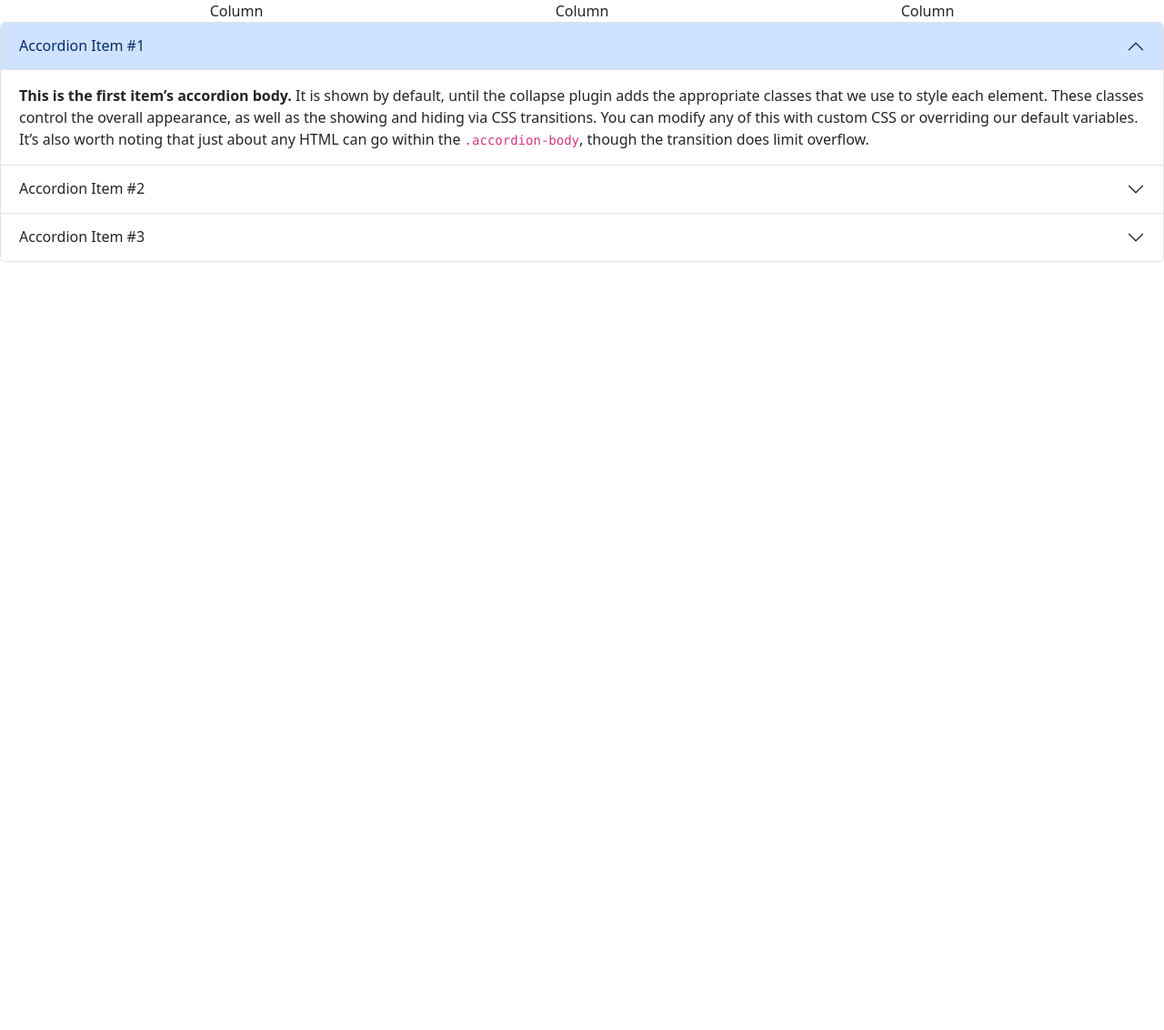
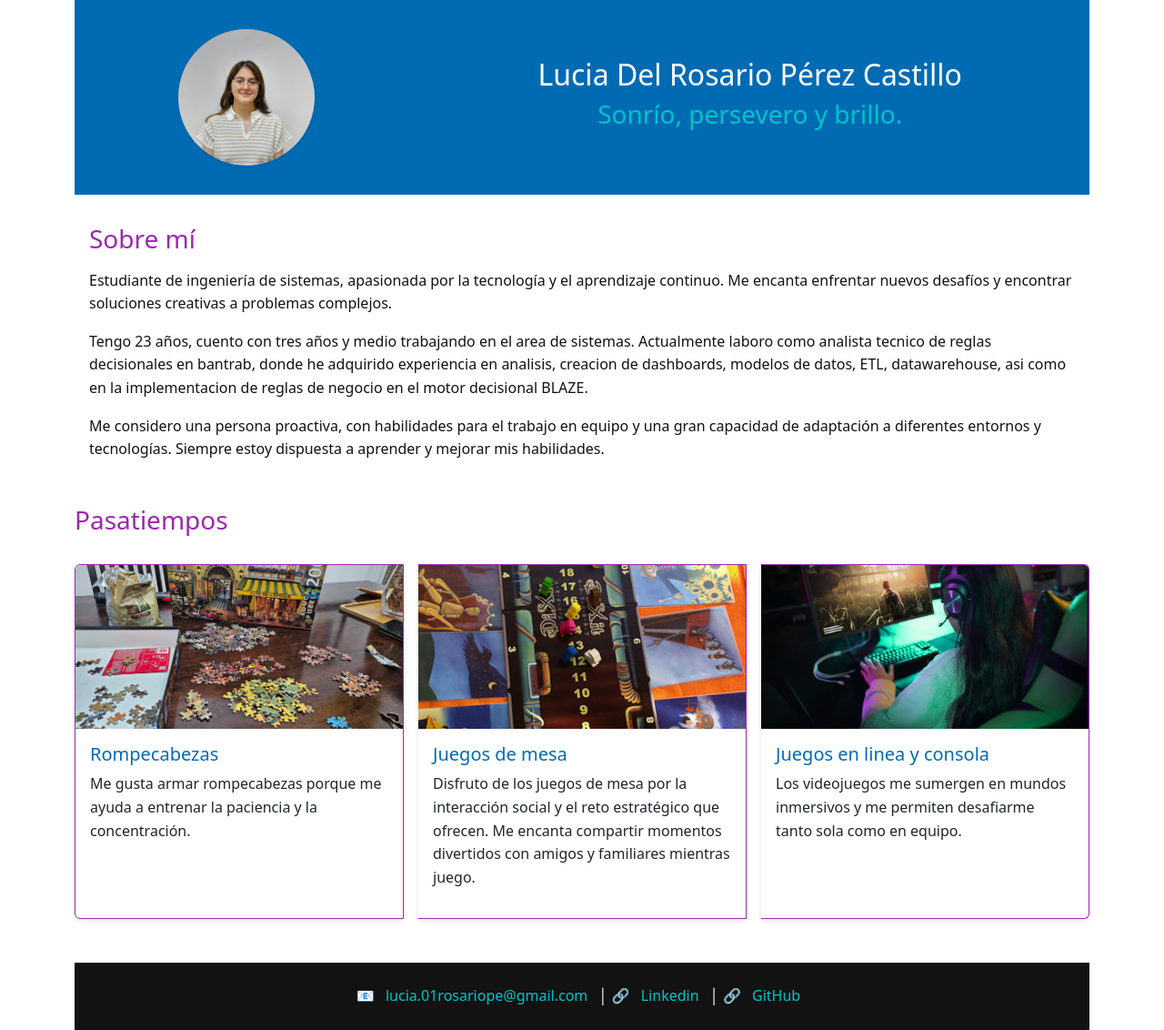
Before and after one commit to LuciC4s/mi-presentacion, a plain HTML site: page index.html in a window 1280 px wide. Shown: the whole page at 91% size. Before the commit the page ends 800 px from the top, so only its background shows below. Drawn offline with nearby package versions, Linux system fonts and the light colour scheme.

Commit message:
Se completa la pagina

```diff
--- a/index.html
+++ b/index.html
@@ -9,81 +9,81 @@
     <script src="https://cdn.jsdelivr.net/npm/bootstrap@5.3.7/dist/js/bootstrap.bundle.min.js"
         integrity="sha384-ndDqU0Gzau9qJ1lfW4pNLlhNTkCfHzAVBReH9diLvGRem5+R9g2FzA8ZGN954O5Q"
         crossorigin="anonymous"></script>
-    <title>Document</title>
+    <link rel="stylesheet" href="style.css">
+    <title>Mi presentacion</title>
 </head>
 
 <body>
-    <div class="container text-center">
-        <div class="row">
-            <div class="col">
-                Column
-            </div>
-            <div class="col">
-                Column
-            </div>
-            <div class="col">
-                Column
-            </div>
-        </div>
-    </div>
-    <div class="accordion" id="accordionExample">
-        <div class="accordion-item">
-            <h2 class="accordion-header">
-                <button class="accordion-button" type="button" data-bs-toggle="collapse" data-bs-target="#collapseOne"
-                    aria-expanded="true" aria-controls="collapseOne">
-                    Accordion Item #1
-                </button>
-            </h2>
-            <div id="collapseOne" class="accordion-collapse collapse show" data-bs-parent="#accordionExample">
-                <div class="accordion-body">
-                    <strong>This is the first item’s accordion body.</strong> It is shown by default, until the
-                    collapse plugin adds the appropriate classes that we use to style each element. These classes
-                    control the overall appearance, as well as the showing and hiding via CSS transitions. You can
-                    modify any of this with custom CSS or overriding our default variables. It’s also worth noting
-                    that just about any HTML can go within the <code>.accordion-body</code>, though the transition
-                    does limit overflow.
+    <div class="container">
+
+        <header>
+            <div class="row">
+                <div class="col-4">
+                    <img src="img/foto.jpg" alt="..." id="foto">
+                </div>
+                <div class="col-8">
+                    <h1 id="name"> Lucia Del Rosario Pérez Castillo </h1>
+                    <h3 id="slogan">Sonrío, persevero y brillo.</h2>
                 </div>
             </div>
-        </div>
-        <div class="accordion-item">
-            <h2 class="accordion-header">
-                <button class="accordion-button collapsed" type="button" data-bs-toggle="collapse"
-                    data-bs-target="#collapseTwo" aria-expanded="false" aria-controls="collapseTwo">
-                    Accordion Item #2
-                </button>
-            </h2>
-            <div id="collapseTwo" class="accordion-collapse collapse" data-bs-parent="#accordionExample">
-                <div class="accordion-body">
-                    <strong>This is the second item’s accordion body.</strong> It is hidden by default, until the
-                    collapse plugin adds the appropriate classes that we use to style each element. These classes
-                    control the overall appearance, as well as the showing and hiding via CSS transitions. You can
-                    modify any of this with custom CSS or overriding our default variables. It’s also worth noting
-                    that just about any HTML can go within the <code>.accordion-body</code>, though the transition
-                    does limit overflow.
+        </header>
+        <section>
+            <div>
+                <h3>Sobre mí</h3>
+                <p>Estudiante de ingeniería de sistemas, apasionada por la tecnología y el aprendizaje continuo. Me
+                    encanta
+                    enfrentar nuevos desafíos y encontrar soluciones creativas a problemas complejos.</p>
+                <p>Tengo 23 años, cuento con tres años y medio trabajando en el area de sistemas. Actualmente laboro
+                    como analista tecnico de reglas decisionales
+                    en bantrab, donde he adquirido experiencia en analisis, creacion de dashboards, modelos de datos,
+                    ETL, datawarehouse,
+                    asi como en la implementacion de reglas de negocio en el motor decisional BLAZE.</p>
+                </p>
+                <p>Me considero una persona proactiva, con habilidades para el trabajo en equipo y una gran capacidad de
+                    adaptación a
+                    diferentes entornos y tecnologías. Siempre estoy dispuesta a aprender y mejorar mis habilidades.</p>
+            </div>
+        </section>
+        <section>
+            <h3>Pasatiempos</h3>
+
+            <div class="card-group">
+                <div class="card">
+                    <img src="img/rompecabezas.jpg" class="card-img-top" alt="...">
+                    <div class="card-body">
+                        <h5 class="card-title">Rompecabezas</h5>
+                        <p class="card-text">Me gusta armar rompecabezas porque me ayuda a entrenar la paciencia y la
+                            concentración.</p>
+                    </div>
+                </div>
+                <div class="card">
+                    <img src="img/Dixit.jpg" class="card-img-top" alt="...">
+                    <div class="card-body">
+                        <h5 class="card-title">Juegos de mesa</h5>
+                        <p class="card-text">Disfruto de los juegos de mesa por la interacción social y el reto
+                            estratégico que ofrecen.
+                            Me encanta compartir momentos divertidos con amigos y familiares mientras juego.</p>
+                        </p>
+                    </div>
+                </div>
+                <div class="card">
+                    <img src="img/juegos.png" class="card-img-top" alt="...">
+                    <div class="card-body">
+                        <h5 class="card-title">Juegos en linea y consola</h5>
+                        <p class="card-text">Los videojuegos me sumergen en mundos inmersivos y me permiten desafiarme
+                            tanto sola como en equipo.
+                        </p>
+                    </div>
                 </div>
             </div>
-        </div>
-        <div class="accordion-item">
-            <h2 class="accordion-header">
-                <button class="accordion-button collapsed" type="button" data-bs-toggle="collapse"
-                    data-bs-target="#collapseThree" aria-expanded="false" aria-controls="collapseThree">
-                    Accordion Item #3
-                </button>
-            </h2>
-            <div id="collapseThree" class="accordion-collapse collapse" data-bs-parent="#accordionExample">
-                <div class="accordion-body">
-                    <strong>This is the third item’s accordion body.</strong> It is hidden by default, until the
-                    collapse plugin adds the appropriate classes that we use to style each element. These classes
-                    control the overall appearance, as well as the showing and hiding via CSS transitions. You can
-                    modify any of this with custom CSS or overriding our default variables. It’s also worth noting
-                    that just about any HTML can go within the <code>.accordion-body</code>, though the transition
-                    does limit overflow.
-                </div>
-            </div>
-        </div>
-    </div>
+        </section>
 
-    </form>
+        <footer>
+            📧 <a href="mailto:lucia.01rosariope@gmail.com">lucia.01rosariope@gmail.com</a>
+            │ 🔗 <a href="https://www.linkedin.com/in/lucia-p%C3%A9rez-34ba371a9/" target="_blank">Linkedin</a>
+            │ 🔗 <a href="https://github.com/LuciC4s" target="_blank">GitHub</a>
+        </footer>
+
 </body>
 
 </html>
--- a/style.css
+++ b/style.css
@@ -0,0 +1,119 @@
+/* 1. Variables de color */
+:root {
+  /* Neutrales */
+  --color-bg:        #ffffff;
+  --color-text:      #121212;
+
+  /* Acentos */
+  --color-primary:   #006bb3;  /* azul */
+  --color-secondary: #00c4cc;  /* aqua */
+  --color-accent:    #9c27b0;  /* morado */
+  --color-success:   #2e7d32;  /* verde */
+
+  /* Sombras */
+  --shadow-light: 0 2px 5px rgba(0,0,0,0.1);
+  --shadow-heavy: 0 4px 15px rgba(0, 0, 0, 0.637);
+}
+
+/* 2. Reset y cuerpo */
+* {
+  box-sizing: border-box;
+  margin: 0;
+  padding: 0;
+}
+body {
+  background: var(--color-bg);
+  color: var(--color-text);
+  font-family: system-ui, sans-serif;
+  line-height: 1.6;
+}
+
+/* 3. Header */
+header {
+  background: var(--color-primary);
+  color: var(--color-bg);
+  padding: 32px 16px;
+  text-align: center;
+}
+header .row {
+  align-items: center;
+  /* padding: 32px 0; */
+}
+header #foto {
+  width: 150px;
+  height: 150px;
+  border-radius: 50%;
+  object-fit: cover;
+  box-shadow: var(--shadow-light);
+  transition: box-shadow .3s ease;
+  display: block;
+  margin: 0 auto;
+}
+header #foto:hover {
+  box-shadow: var(--shadow-heavy);
+}
+header #name {
+  color: var(--color-bg);
+  font-size: 32px;
+}
+header #slogan {
+  color: var(--color-secondary);
+  font-weight: 300;
+  margin-top: 8px;
+}
+
+/* 4. Sección “Sobre mí” */
+section:nth-of-type(1) {
+  padding: 32px 16px;
+}
+section:nth-of-type(1) h3 {
+  color: var(--color-accent);
+  margin-bottom: 16px;
+}
+section:nth-of-type(1) p {
+  margin-bottom: 16px;
+}
+
+/* 5. Pasatiempos (tarjetas) */
+section:nth-of-type(2) h3 {
+  color: var(--color-accent);
+  margin-bottom: 16px;
+}
+.card-group {
+  gap: 16px;
+  margin: 32px 0;
+}
+.card {
+  border: 1px solid var(--color-accent);
+  box-shadow: var(--shadow-light);
+  transition: transform .3s ease, box-shadow .3s ease;
+}
+.card:hover {
+  transform: translateY(-5px);
+  box-shadow: var(--shadow-heavy);
+}
+.card-img-top {
+  height: 180px;
+  object-fit: cover;
+}
+.card-title {
+  color: var(--color-primary);
+}
+
+/* 6. Pie de página */
+footer {
+  background: var(--color-text);
+  color: var(--color-bg);
+  text-align: center;
+  padding: 24px 16px;
+  margin-top: 48px;
+}
+footer a {
+  color: var(--color-secondary);
+  margin: 0 8px;
+  text-decoration: none;
+}
+footer a:hover {
+  color: var(--color-accent);
+  text-decoration: underline;
+}
```
Also changed, not shown: img/Dixit.jpg (added), img/foto.jpg (added), img/juegos.png (added), img/rompecabezas.jpg (added).
